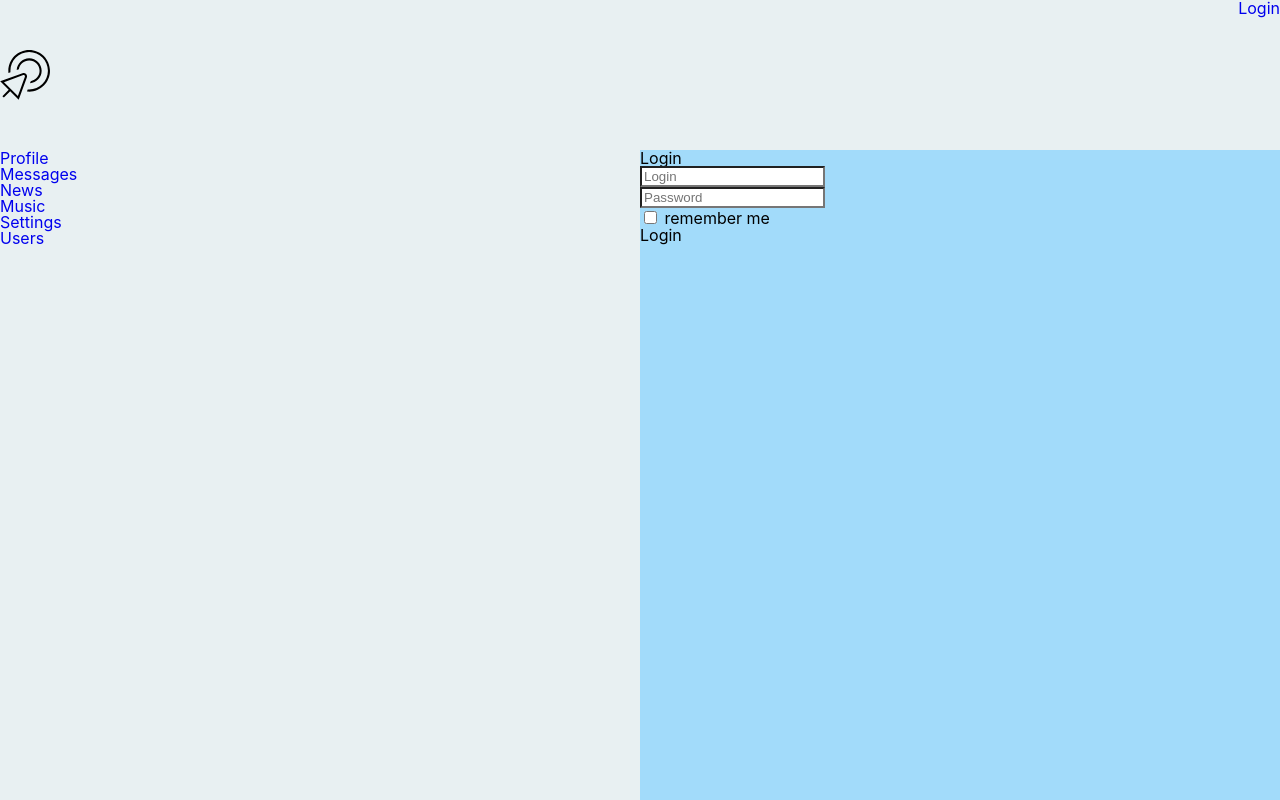
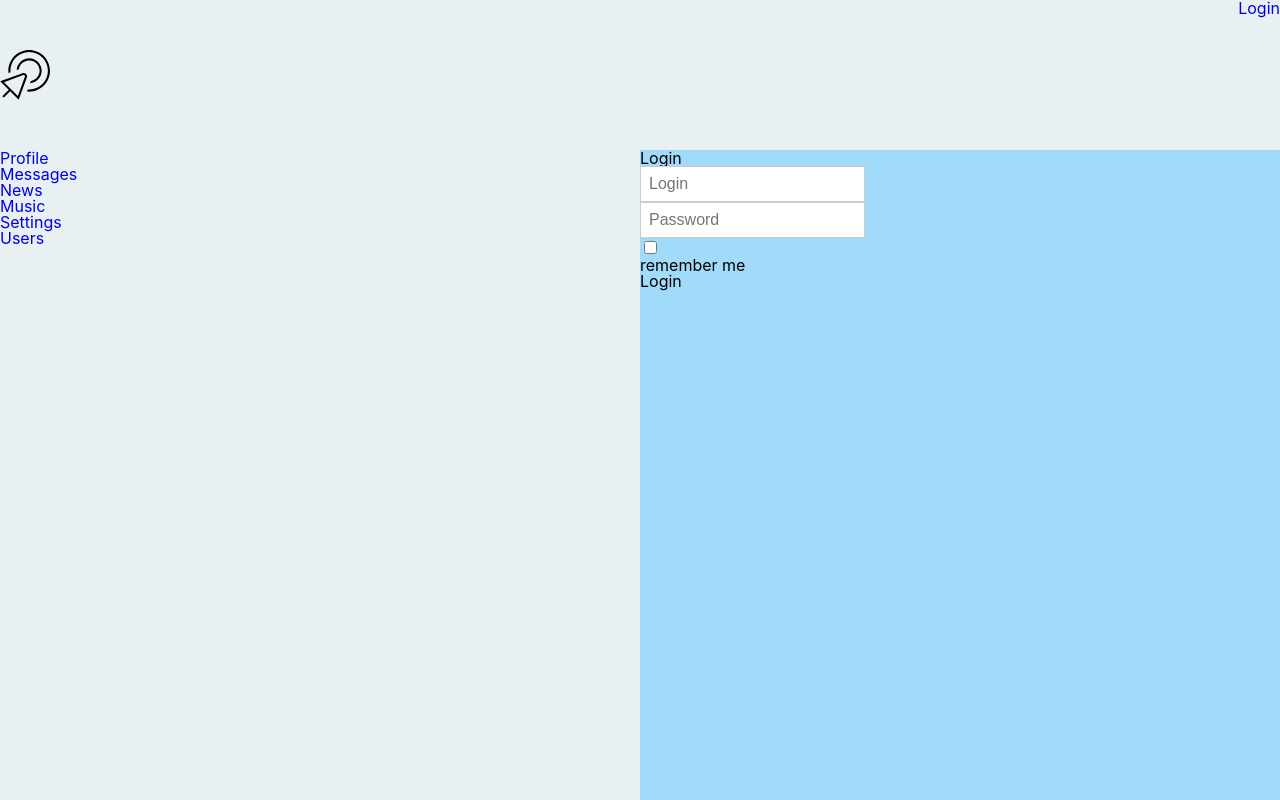
Before and after one commit to anniyaa/socialnetwork, a React (Create React App) app in the folder network/: page /login/ in a window 1280 px wide. Shown: the top 800 px of the page. Built offline with nearby package versions, Linux system fonts and the light colour scheme; no server answers.

Commit message:
feat: validation

```diff
--- a/network/src/components/Dialogs/Dialogs.jsx
+++ b/network/src/components/Dialogs/Dialogs.jsx
@@ -4,6 +4,8 @@ import DialogAuthor from "./DialogAuthor/DialogAuthor";
 import DialogMessage from "./DialogMessage/DialogMessage";
 import { Navigate } from 'react-router-dom';
 import {Field, reduxForm} from "redux-form";
+import {TextArea} from "../common/FormsControls/FormsControls";
+import {maxLengthCreator, required} from "../../utils/validators/validators";
 
 const Dialogs = (props) => {
 
@@ -38,10 +40,12 @@ const Dialogs = (props) => {
     )
 }
 
+const maxLength30 = maxLengthCreator(30);
+
 const AddMessageForm = (props) => {
     return (
         <form className="dialog__inputs" onSubmit={props.handleSubmit}>
-            <Field component='textarea' name='newMessageBody' placeholder='Enter your message'/>
+            <Field component={TextArea} validate={[required, maxLength30]} name='newMessageBody' placeholder='Enter your message'/>
             <button className='dialog__inputs__btn'>post</button>
         </form>
     )
--- a/network/src/components/Login/Login.jsx
+++ b/network/src/components/Login/Login.jsx
@@ -1,19 +1,23 @@
 import React from "react";
 import './login.scss';
 import {Field, reduxForm} from "redux-form";
+import {Input} from "../common/FormsControls/FormsControls";
+import {maxLengthCreator, required} from "../../utils/validators/validators";
 
 const LoginForm = (props) => {
+
+    const maxLength15 = maxLengthCreator(15);
 
     return (
         <form onSubmit={props.handleSubmit}>
             <div>
-                <Field placeholder={'Login'} name={'login'} component={'input'}/>
+                <Field placeholder={'Login'} name={'login'} component={Input} validate={[required]}/>
             </div>
             <div>
-                <Field placeholder={'Password'} name={'password'} component={'input'}/>
+                <Field placeholder={'Password'} name={'password'} component={Input} validate={[required]}/>
             </div>
             <div>
-                <Field type={'checkbox'} name={'rememberMe'} component={'input'}/> remember me
+                <Field type={'checkbox'} name={'rememberMe'} component={Input}/> remember me
             </div>
             <div>
                 <button>Login</button>
--- /dev/null
+++ b/network/src/components/common/FormsControls/FormControls.scss
@@ -0,0 +1,13 @@
+.form-control {
+  input,
+  textarea {
+    border: 1px solid #ccc;
+    padding: 8px;
+    font-size: 16px;
+  }
+
+  &.error input,
+  &.error textarea{
+    border: 1px solid red;
+  }
+}
--- /dev/null
+++ b/network/src/components/common/FormsControls/FormsControls.js
@@ -0,0 +1,20 @@
+import React from "react";
+import './FormControls.scss'
+
+export const FormControl = ({ input, meta, ...props }) => {
+    const hasError = meta.touched && meta.error;
+    return (
+        <div className={`form-control ${hasError ? 'error' : ''}`}>
+            {props.children}
+            {hasError && <span className="error-message">{meta.error}</span>}
+        </div>
+    )
+}
+
+export const TextArea = ({ input, meta, ...props }) => {
+    return <FormControl input={input} meta={meta} {...props}><textarea  {...input} {...props} /></FormControl>
+}
+
+export const Input = ({ input, meta, ...props }) => {
+    return <FormControl input={input} meta={meta} {...props}><input {...input} {...props} /></FormControl>
+}
--- a/network/src/components/profile/myposts/Myposts.jsx
+++ b/network/src/components/profile/myposts/Myposts.jsx
@@ -2,12 +2,14 @@ import React from "react";
 import './myposts.scss'
 import Post from "./Post/Post";
 import {Field, reduxForm} from "redux-form";
+import {maxLengthCreator, required} from "../../../utils/validators/validators";
+import {TextArea} from "../../common/FormsControls/FormsControls";
+
+const maxLength10 = maxLengthCreator(10);
 
 const MyPosts = (props) => {
 
     let postsDataElements = props.posts.map(p=><Post message={p.message} like={p.like} />)
-
-    let newPostElement = React.createRef();
 
     let onAddPost = (values) => {
         props.addPost(values.newPostText);
@@ -24,7 +26,7 @@ const MyPosts = (props) => {
 const AddNewPostForm =(props) => {
     return (
         <form onSubmit={props.handleSubmit} className="myposts">
-            <Field name='newPostText' component='textarea'/>
+            <Field name='newPostText' component={TextArea} validate={[required, maxLength10]} placeholder='Enter your post'/>
             <button>Отправить</button>
         </form>
     )
--- /dev/null
+++ b/network/src/utils/validators/validators.js
@@ -0,0 +1,9 @@
+export const required = value => {
+    if (value) return undefined;
+    return 'Field is required';
+}
+
+export const maxLengthCreator = (maxLength) => (value) => {
+    if (value.length > maxLength) return `Max length is ${maxLength} symbols`;
+    return undefined;
+}
```
